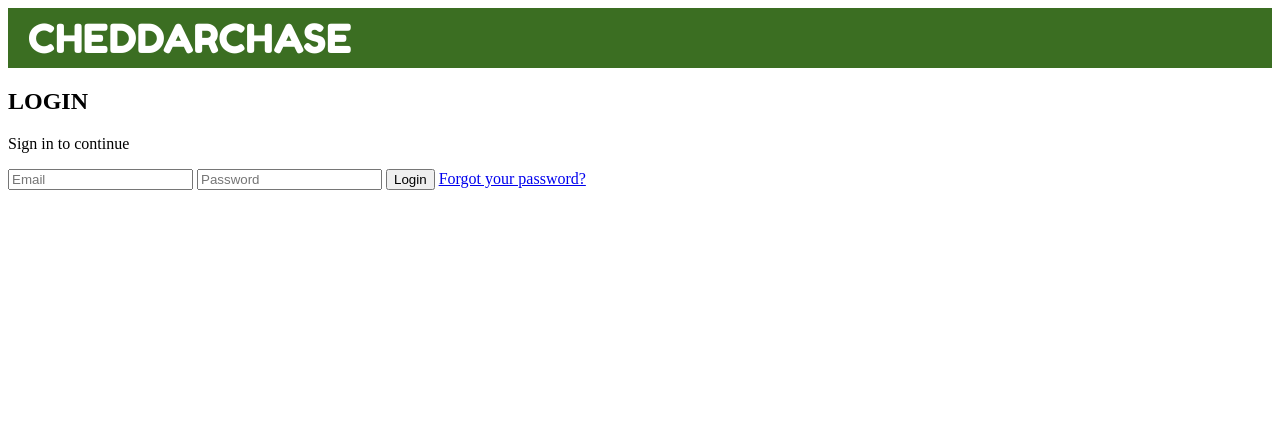
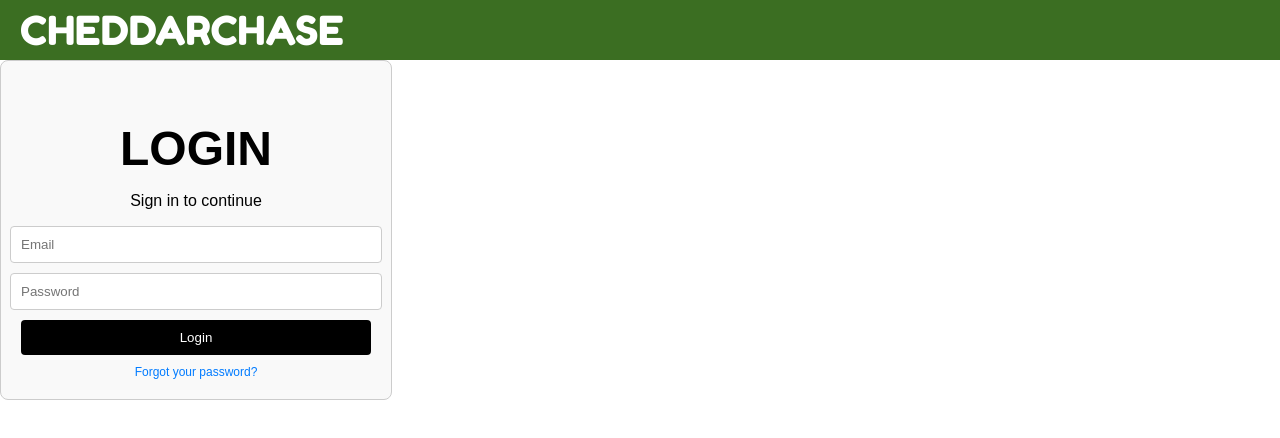
Before and after one commit to Jcaques/cheddarchase, a plain HTML site: page Login.html in a window 1280 px wide. Drawn offline with Linux system fonts and the light colour scheme.

Commit message:
Update Login.html

```diff
--- a/Login.html
+++ b/Login.html
@@ -5,7 +5,7 @@
     <meta name="viewport" content="width=device-width, initial-scale=1.0">
     <title>CheddarChase</title>
     <link rel="stylesheet" href="style.css">
-    <link rel="stylesheet" href="LoginStyle.css">
+    <link rel="stylesheet" href="login.css">
 </head>
 <body>
   <header>
```
